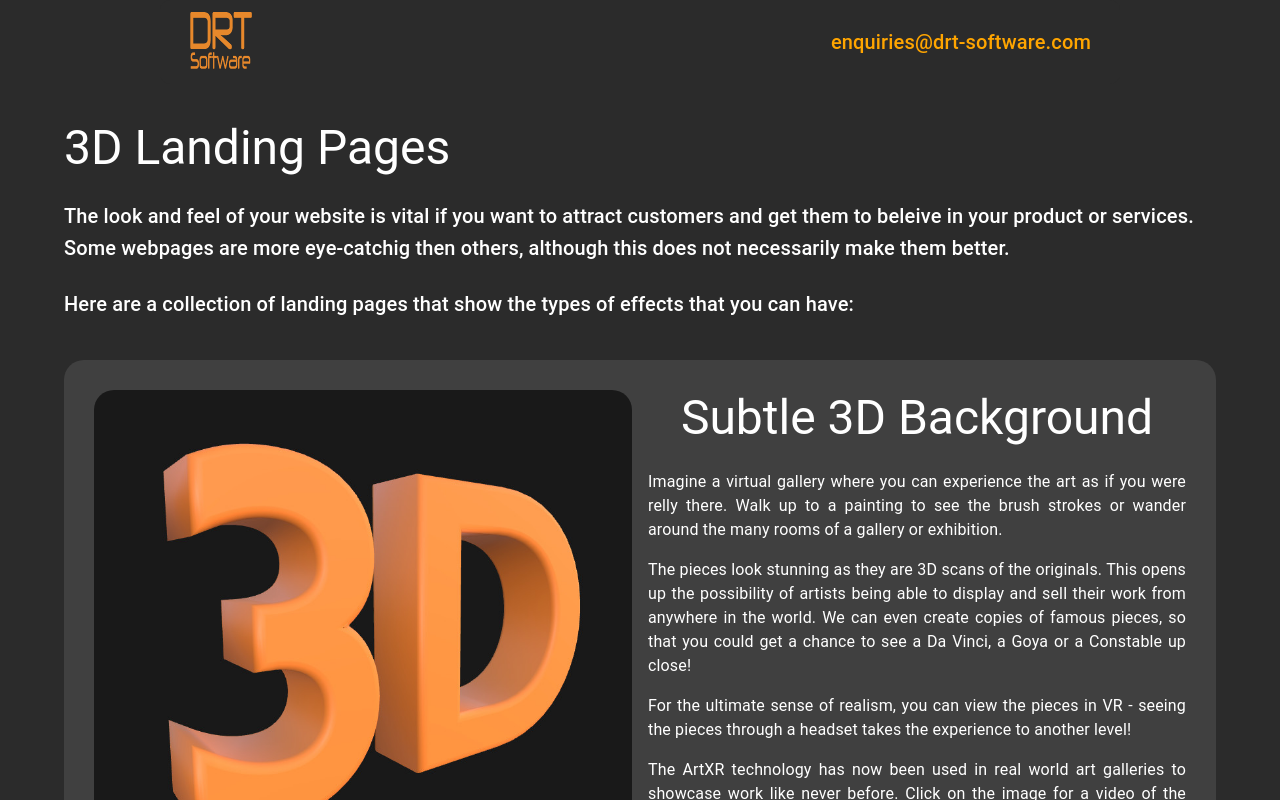
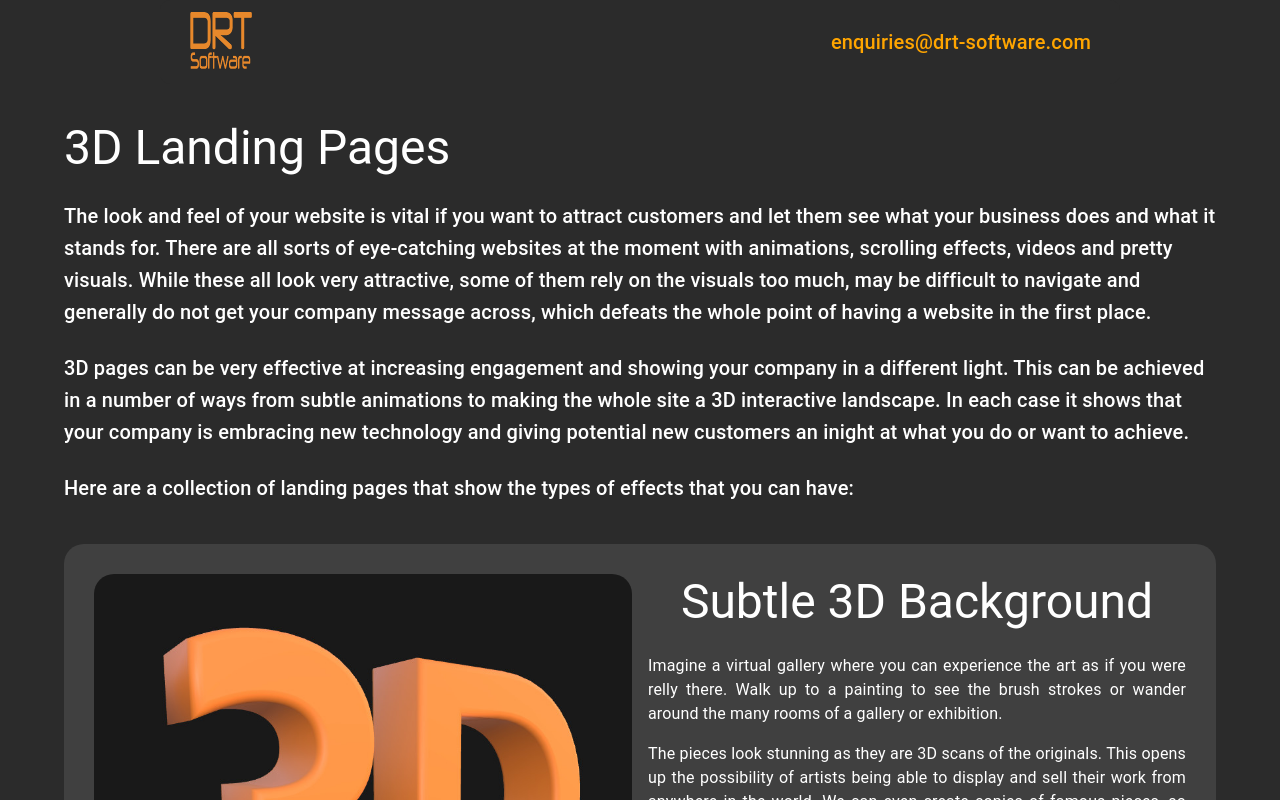
Before and after one commit to DoctorTone/landing3D, a React (Vite) app: page / in a window 1280 px wide. Shown: the top 800 px of the page. Built offline with nearby package versions, Linux system fonts and the light colour scheme.

Commit message:
Update explanatory text

```diff
--- a/src/components/TopSection.tsx
+++ b/src/components/TopSection.tsx
@@ -10,9 +10,21 @@ const TopSection = () => {
 
       <Typography variant="h6" sx={{ mt: 3 }}>
         The look and feel of your website is vital if you want to attract
-        customers and get them to beleive in your product or services. Some
-        webpages are more eye-catchig then others, although this does not
-        necessarily make them better.
+        customers and let them see what your business does and what it stands
+        for. There are all sorts of eye-catching websites at the moment with
+        animations, scrolling effects, videos and pretty visuals. While these
+        all look very attractive, some of them rely on the visuals too much, may
+        be difficult to navigate and generally do not get your company message
+        across, which defeats the whole point of having a website in the first
+        place.
+      </Typography>
+      <Typography variant="h6" sx={{ mt: 3 }}>
+        3D pages can be very effective at increasing engagement and showing your
+        company in a different light. This can be achieved in a number of ways
+        from subtle animations to making the whole site a 3D interactive
+        landscape. In each case it shows that your company is embracing new
+        technology and giving potential new customers an inight at what you do
+        or want to achieve.
       </Typography>
       <Typography variant="h6" sx={{ mt: 3 }} id="projects_page">
         Here are a collection of landing pages that show the types of effects
```
